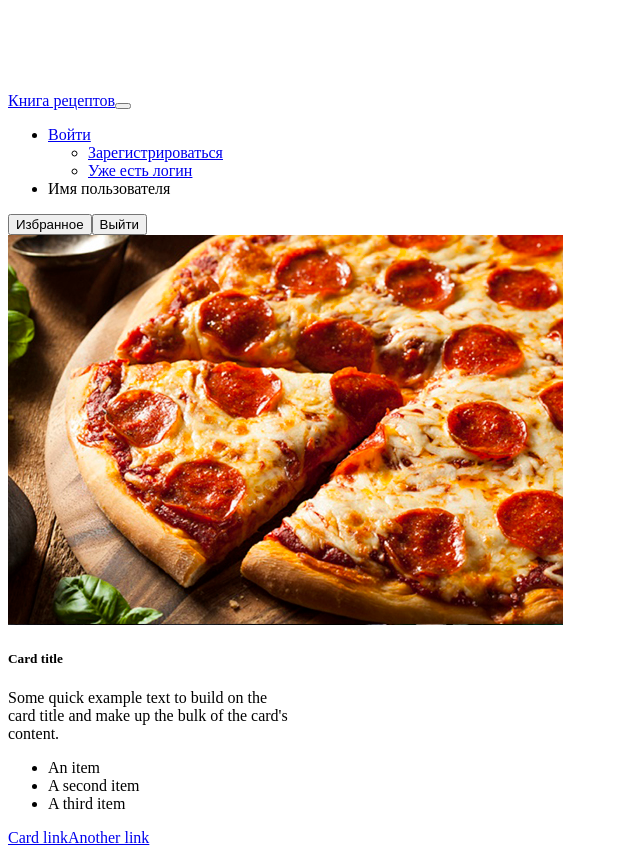
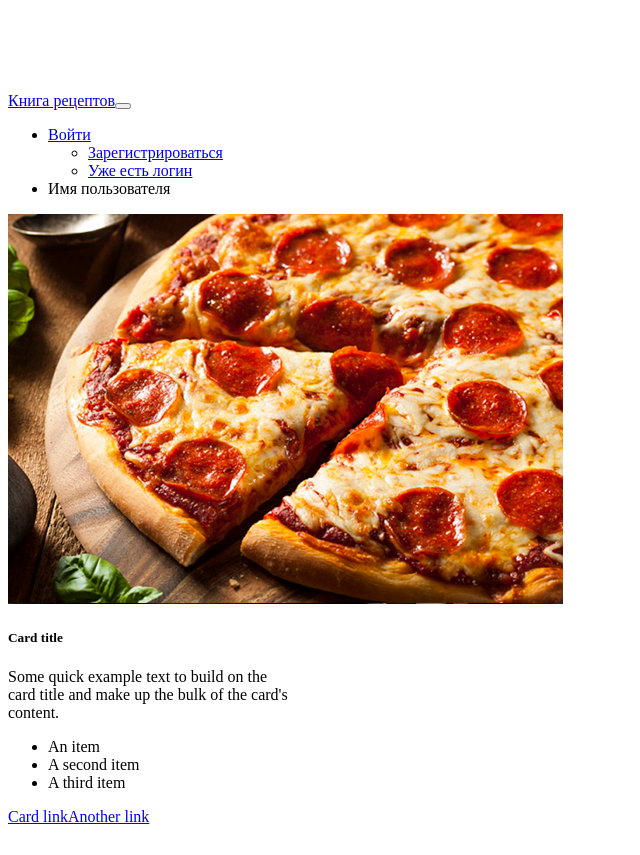
Before and after one commit to Sunrisee13/recipe-book, a React app: page / in a window 1280 px wide. Shown: the part 720-1575 px from the top of the page, without its empty margins (0-640 px from the left). After the commit the page ends 1554 px from the top, so only its background shows below. Built offline with nearby package versions, Linux system fonts and the light colour scheme; the HTML template or start-up script is replaced by a standard one.

Commit message:
Check user and button

```diff
--- /dev/null
+++ b/sessions/kT4IAMekgbgRIh-prE4H9Hw4CtMIaYaP.json
@@ -0,0 +1 @@
+{"cookie":{"originalMaxAge":43200000,"expires":"2023-03-09T05:13:57.954Z","httpOnly":true,"path":"/"},"user":{"id":1},"__lastAccess":1678295637954}
--- /dev/null
+++ b/sessions/r1V6IWBg5OTCwllKEGyeuAiCbpAeENZQ.json
@@ -0,0 +1 @@
+{"cookie":{"originalMaxAge":43200000,"expires":"2023-03-09T05:14:32.132Z","httpOnly":true,"path":"/"},"user":{"id":1,"login":"abn"},"__lastAccess":1678295672132}
--- a/src/components/App.jsx
+++ b/src/components/App.jsx
@@ -6,10 +6,11 @@ import Favourite from "./Favourite";
 import Home from "./Home";
 import Navbar from "./Navbar";
 
-function App({}) {
+function App({user}) {
+  console.log(user);
   return (
     <>
-      <Navbar />
+      <Navbar user={user}/>
       <Routes>
         <Route path="/" element={<Home />} />
         <Route path="/favourite" element={<Favourite />} />
--- a/src/components/Navbar.jsx
+++ b/src/components/Navbar.jsx
@@ -1,6 +1,6 @@
 import React from 'react';
 
-export default function Navbar() {
+export default function Navbar({ user }) {
   return (
     <nav className='navbar navbar-expand-lg bg-body-tertiary'>
       <div className='logo'>
@@ -22,6 +22,16 @@ export default function Navbar() {
           <span className='navbar-toggler-icon' />
         </button>
         <div className='collapse navbar-collapse' id='navbarSupportedContent'>
+          {user ? (
+            <>
+              <button className='btn btn-outline-success' type='submit'>
+                Избранное
+              </button>
+              <button className='btn btn-outline-success' type='submit'>
+                Выйти
+              </button>
+            </>
+          ) : (
             <ul className='navbar-nav me-auto mb-2 mb-lg-0'>
               <li className='nav-item dropdown'>
                 <a
@@ -50,12 +60,7 @@ export default function Navbar() {
                 <span className='navbar-toggler-icon'>Имя пользователя</span>
               </li>
             </ul>
-          <button className='btn btn-outline-success' type='submit'>
-            Избранное
-          </button>
-          <button className='btn btn-outline-success' type='submit'>
-            Выйти
-          </button>
+          )}
         </div>
       </div>
     </nav>
--- a/src/routes/authRouter.js
+++ b/src/routes/authRouter.js
@@ -18,7 +18,7 @@ router
       const user = await User.findOne({ where: { email } });
       // console.log(user.paswword);
       if (user && (await bcrypt.compare(password, user.password))) {
-        req.session.user = { id: user.id, username: user.username };
+        req.session.user = { id: user.id, login: user.login };
 
         return res.sendStatus(200);
       }
@@ -51,7 +51,7 @@ router
           .status(403)
           .json({ message: "Пользователь с таким email уже существует" });
 
-      req.session.user = { id: user.id, name: user.name };
+      req.session.user = { id: user.id, login: user.login };
       return res.sendStatus(200);
     } catch (e) {
       console.log(e);
```
Also changed, not shown: 1 other file (tests, documents, lock files or other folders). Lines whose indentation alone changed are shown as unchanged.
